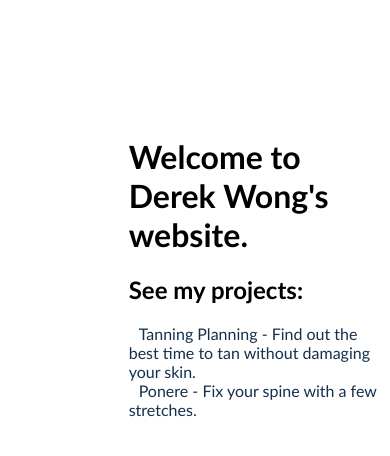
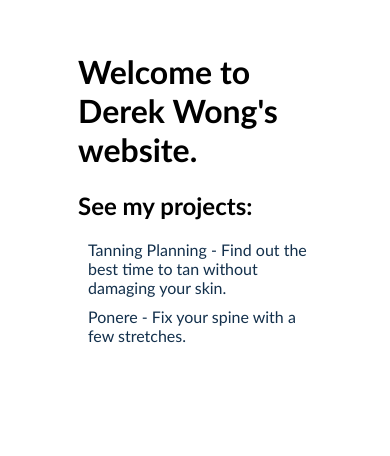
Before and after one commit to djwong23/Homepage, a React (Create React App) app: page / in a window 390 px wide. Shown: the part 138-594 px from the top of the page. Built offline with nearby package versions, Linux system fonts and the light colour scheme.

Commit message:
adjusted margins, made mobile friendly

```diff
--- a/src/App.css
+++ b/src/App.css
@@ -37,15 +37,16 @@
   }
 }
 .mainContainer {
-  padding-top: 30vh;
-  padding-left: 33vw;
+  padding-top: 20vh;
+  padding-left: 20vw;
+  padding-right: 20vw;
 }
 
 html,
 body,
 #root {
   display: block;
-  background: #FFFFFF;
+  background: #ffffff;
   color: #000000;
   height: 100%;
   margin: 0%;
@@ -57,9 +58,13 @@ body,
 }
 
 .buttons {
-  padding-left: 10px;
   text-decoration: none;
   color: #13304c;
+  padding-bottom: 100px;
+}
+
+.buttonWrapper {
+  padding-left: 10px;
 }
 
 .buttons:hover {
--- a/src/App.js
+++ b/src/App.js
@@ -1,19 +1,26 @@
-import logo from './logo.svg';
-import './App.css';
+import logo from "./logo.svg";
+import "./App.css";
 
 function App() {
   return (
-      <div className="mainContainer">
-        <h1 className="header">Welcome to Derek Wong's website.</h1>
-        <h2 className="header">See my projects:</h2>
-        <div>
-          <a href="/TanningPlanning" className = "buttons">Tanning Planning - Find out the best time to tan without damaging your skin.</a>
+    <div className="mainContainer">
+      <h1 className="header">Welcome to Derek Wong's website.</h1>
+      <h2 className="header">See my projects:</h2>
+      <div className="buttonWrapper">
+        <div style={{paddingBottom: "10px"}}>
+          <a href="/TanningPlanning" className="buttons">
+            Tanning Planning - Find out the best time to tan without damaging
+            your skin.
+          </a>
         </div>
         <div>
-          <a href="/Ponere" className="buttons">Ponere - Fix your spine with a few stretches.</a>
+          <a href="/Ponere" className="buttons">
+            Ponere - Fix your spine with a few stretches.
+          </a>
         </div>
-        <meta name="viewport" content="width=device-width, initial-scale=1.0"/>
       </div>
+      <meta name="viewport" content="width=device-width, initial-scale=1.0" />
+    </div>
   );
 }
 
```
